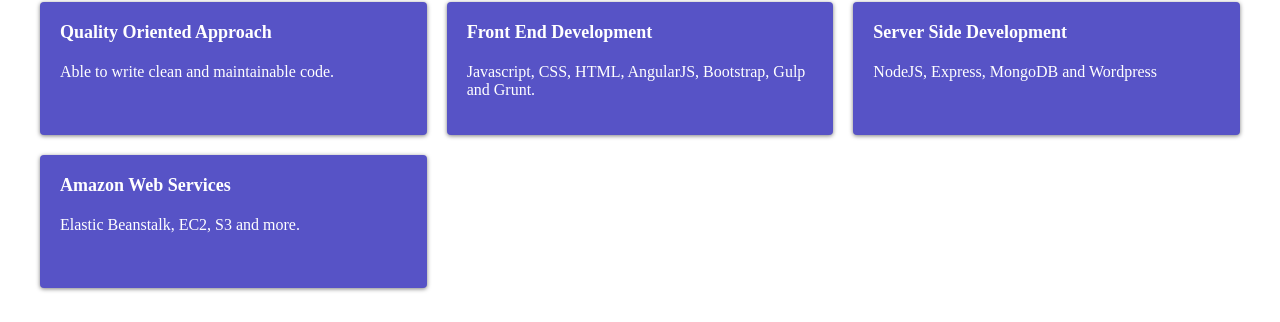
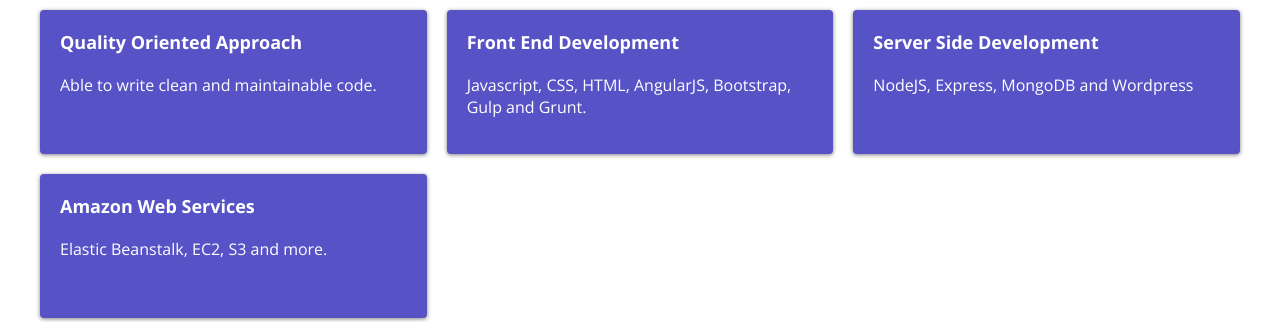
Before and after one commit to chriswheatley/christopherwheatley.uk, a Gatsby site: page / in a window 1280 px wide. Shown: the part 282-604 px from the top of the page. Built offline with nearby package versions, Linux system fonts and the light colour scheme; Gatsby itself is replaced by a stand-in of ours.

Commit message:
Use 'open sans' typeface for main text

```diff
--- a/package.json
+++ b/package.json
@@ -20,6 +20,7 @@
     "react": "16.7.0",
     "react-dom": "16.7.0",
     "react-helmet": "5.2.0",
+    "typeface-open-sans": "0.0.54",
     "typeface-ubuntu": "0.0.65"
   },
   "devDependencies": {
--- a/src/components/Layout.jsx
+++ b/src/components/Layout.jsx
@@ -6,6 +6,7 @@
 
 import '../styles/layout.scss';
 import 'typeface-ubuntu';
+import 'typeface-open-sans';
 
 const propTypes = {
   children: PropTypes.node,
--- a/src/styles/layout.scss
+++ b/src/styles/layout.scss
@@ -28,6 +28,7 @@
   position: relative;
   min-height: 100vh;
   padding-bottom: $footer-height;
+  font-family: 'open sans', sans-serif;
 
   & h1, h2, h3, h4, h5, h6 {
     font-family: 'ubuntu', sans-serif;
```
Also changed, not shown: 1 other file.
